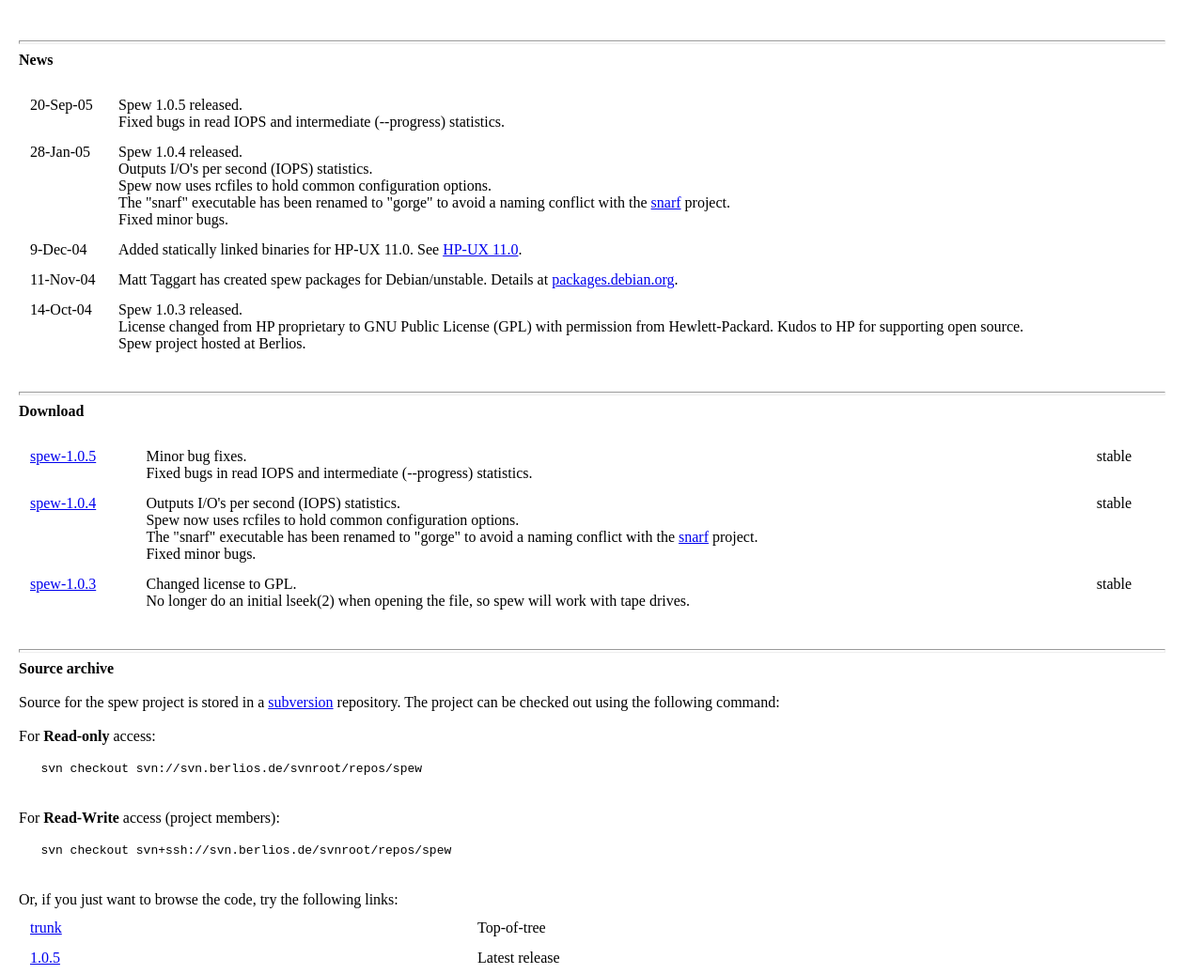
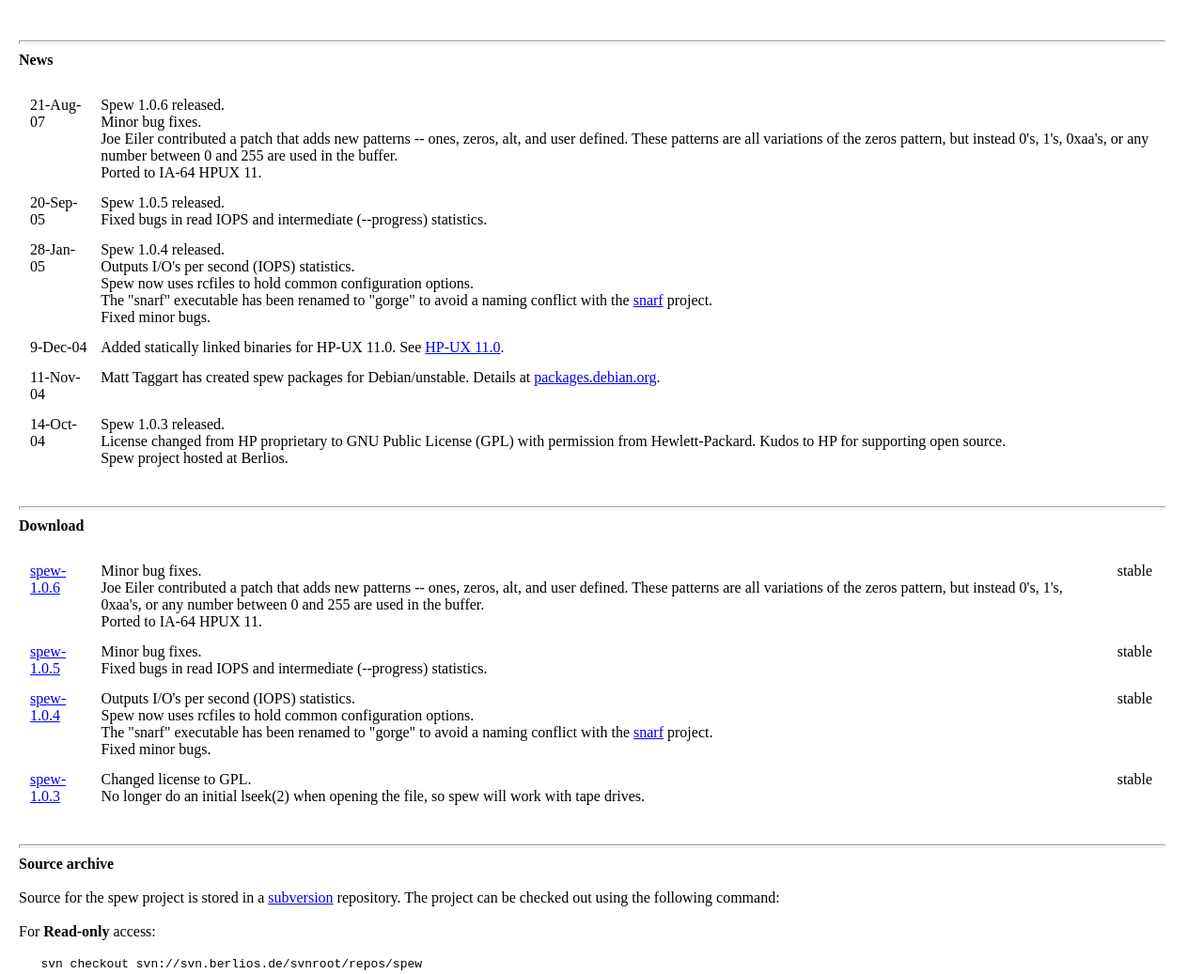
Before and after one commit to BackupTheBerlios/spew-svn, a plain HTML site: page web/index.html in a window 1280 px wide. Shown: the part 781-1818 px from the top of the page at 94% size. Drawn offline with Linux system fonts and the light colour scheme.

Commit message:
Updated web-pages for 1.0.6 release.

```diff
--- a/web/index.html
+++ b/web/index.html
@@ -143,6 +143,19 @@ owe("403 2808 3076 3617 898 1222 2741 3761 3615 898 1222 4 3590 1222 898 4543 17
             <tbody>
 
               <tr>
+                <td style="vertical-align: top;">21-Aug-07</td>
+                <td style="vertical-align: top;">Spew 1.0.6 released.<br>
+		Minor bug fixes.<br>
+                Joe Eiler contributed a patch that adds new patterns
+                -- ones, zeros, alt, and user defined. These patterns
+                are all variations of the zeros pattern, but instead
+                0's, 1's, 0xaa's, or any number between 0 and 255 are
+                used in the buffer.<br>
+		Ported to IA-64 HPUX 11.
+		</td>
+              </tr>
+
+              <tr>
                 <td style="vertical-align: top;">20-Sep-05</td>
                 <td style="vertical-align: top;">Spew 1.0.5 released.<br>
 		Fixed bugs in read IOPS and intermediate (--progress) statistics.
@@ -198,6 +211,21 @@ owe("403 2808 3076 3617 898 1222 2741 3761 3615 898 1222 4 3590 1222 898 4543 17
           <table style="text-align: left; width: 100%;" border="0"
           cellpadding="2" cellspacing="10">
             <tbody>
+              <tr>
+                <td style="vertical-align: top;"><a href=
+                "ftp://ftp.berlios.de/pub/spew/1.0.6/index.html">spew-1.0.6</a><br>
+                </td>
+
+                <td style="vertical-align: top;">Minor bug fixes.<br>
+                Joe Eiler contributed a patch that adds new patterns
+                -- ones, zeros, alt, and user defined. These patterns
+                are all variations of the zeros pattern, but instead
+                0's, 1's, 0xaa's, or any number between 0 and 255 are
+                used in the buffer.<br>
+		Ported to IA-64 HPUX 11.
+                <td style="vertical-align: top;">stable<br></td>
+              </tr>
+
               <tr>
                 <td style="vertical-align: top;"><a href=
                 "ftp://ftp.berlios.de/pub/spew/1.0.5/index.html">spew-1.0.5</a><br>
@@ -279,10 +307,18 @@ owe("403 2808 3076 3617 898 1222 2741 3761 3615 898 1222 4 3590 1222 898 4543 17
               </tr>
               <tr>
                 <td style="vertical-align: top;"><a href=
+                "http://svn.berlios.de/viewcvs/spew/tags/1.0.6/">1.0.6</a><br>
+                </td>
+                </td>
+		  <td style="vertical-align: top;">Latest release</a><br>
+                </td>
+              </tr>
+              <tr>
+                <td style="vertical-align: top;"><a href=
                 "http://svn.berlios.de/viewcvs/spew/tags/1.0.5/">1.0.5</a><br>
                 </td>
                 </td>
-		  <td style="vertical-align: top;">Latest release</a><br>
+		  <td style="vertical-align: top;">Obsolete</a><br>
                 </td>
               </tr>
               <tr>
@@ -497,7 +533,7 @@ megabytes(M), gibibytes(g), gigabytes(G). tebibytes(t), or
 terabytes(T).</dd>
 <dt>PATTERN</dt>
 <dd>Data pattern used when writing/reading data. Available patterns
-are: none, zeros, random, and numbers. The default pattern is
+are: none, zeros, ones, alt, random, numbers, and "#" (where "#" is a number between 0-255). The default pattern is
 none.</dd>
 <dt>RCFILE</dt>
 <dd>Read additional command-line options from RCFILE. Other options
@@ -718,7 +754,7 @@ $HOME/.spewrc or $SPEWRC.</dd>
   <br>
   <!-- Created: Wed Aug 18 15:57:26 MDT 2004 -->
   <!-- hhmts start -->
-Last modified: Fri Jan 12 16:38:54 MST 2007
+Last modified: Tue Aug 21 21:56:27 MDT 2007
 <!-- hhmts end -->
   <br>
   <br>
```
